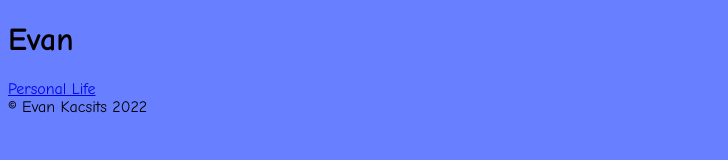
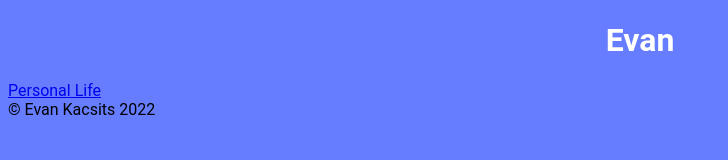
Before and after one commit to EKacsits/HW6, a plain HTML site: page index.html in a window 1280 px wide. Shown: the whole page, without its empty margins (0-728 px from the left). Drawn offline with Linux system fonts and the light colour scheme.

Commit message:
Update stylesheet.css

```diff
--- a/CSS/stylesheet.css
+++ b/CSS/stylesheet.css
@@ -1,4 +1,8 @@
-body{background: rgb(104, 127, 255); font-family:"Comic Sans MS";}
+body{background: rgb(102, 125, 255); font-family:"Roboto";}
+
+h1 {
+    color:white  ;
+    text-align:center;
+    font-weight:bold;}
+
 <a href="http://www.google.com"> Google </a>
-h1 {color:white; text-align:center;font-weight:bold;font-style:italic;}
-<h1> BAIS:3300 - Software Design </h1>
```
